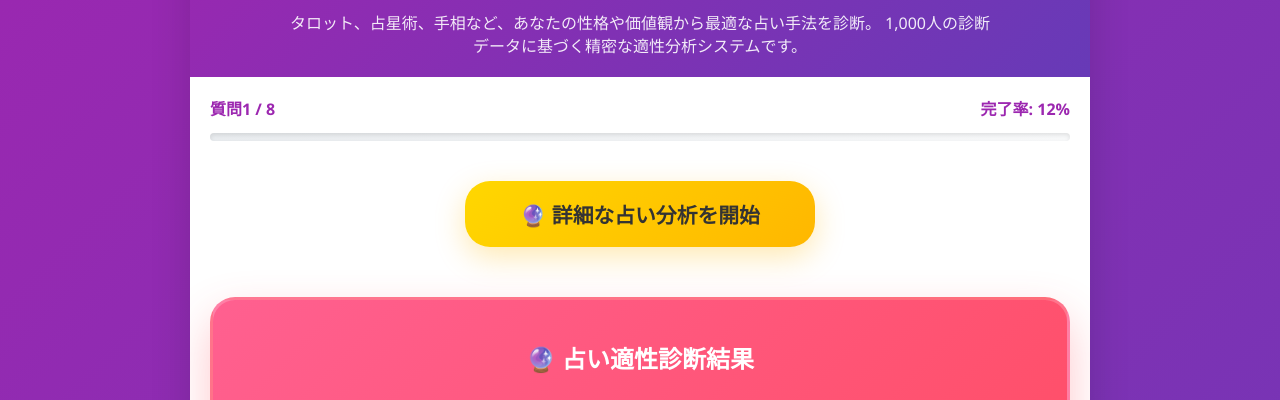
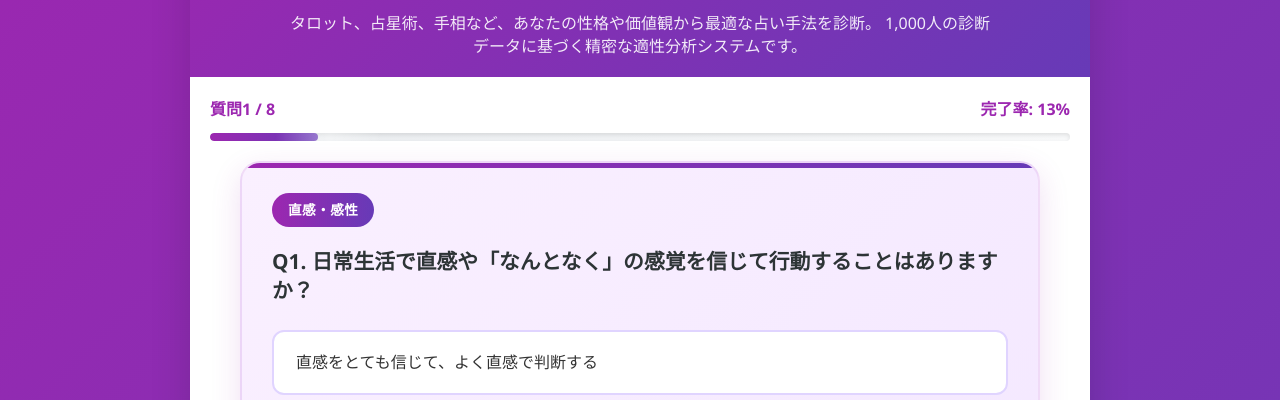
Before and after one commit to zatsugaku/ai-diagnosis-linebot, a plain HTML site: page business/fortune-diagnosis/index.html in a window 1280 px wide. Shown: the part 137-537 px from the top of the page. Drawn offline with Linux system fonts and the light colour scheme; the site is published under a folder, as on GitHub Pages, so addresses that start at the root find nothing.

Commit message:
Update index.html

```diff
--- a/business/fortune-diagnosis/index.html
+++ b/business/fortune-diagnosis/index.html
@@ -695,7 +695,7 @@
     <!-- 修正頻度: 中 / 影響範囲: 診断内容 -->
     <!-- ここを修正すると: タイトル・質問数・APIが変わります -->
     <!-- ========================================= -->
-    <script src="/business/fortune-diagnosis/fortune_questions_config.js"></script>
+    <script src="./fortune_questions_config.js"></script>
     <script>
         // システム設定（タイトル・基本設定の変更はここ）
         window.SYSTEM_CONFIG = {
```
